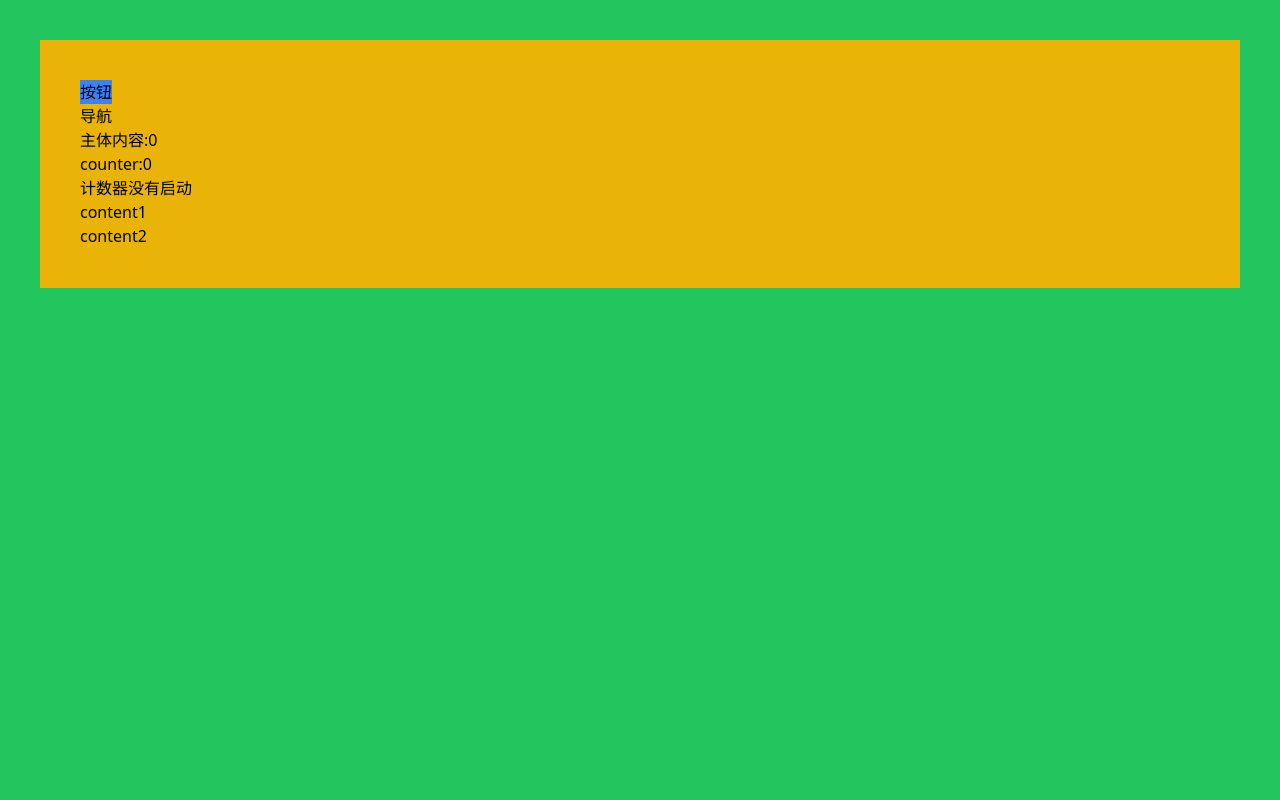
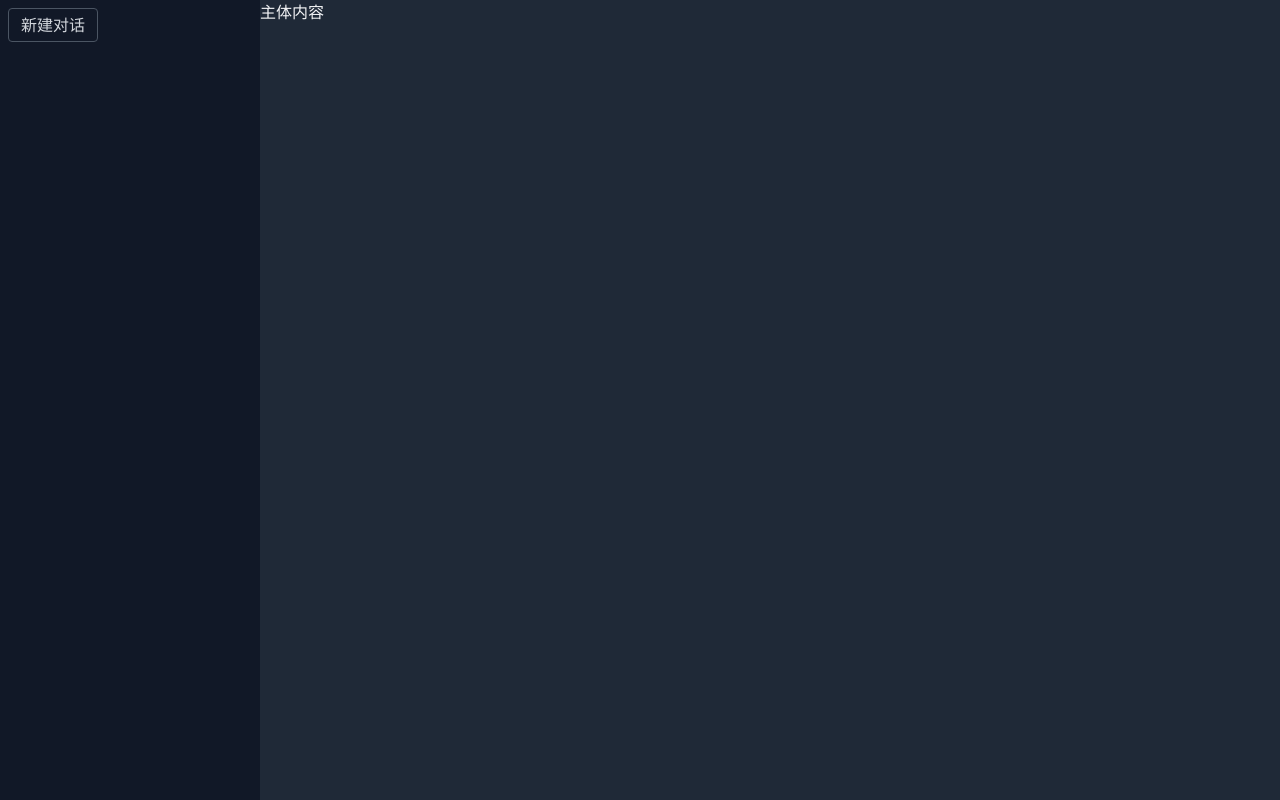
Before and after one commit to sijidouaaaaa/react-next-chatgpt-app, a Next.js app: page / in a window 1280 px wide. Built offline with nearby package versions, Linux system fonts and the light colour scheme.

Commit message:
feat:tcss and button

```diff
--- a/app/globals.css
+++ b/app/globals.css
@@ -1,3 +1,9 @@
 @tailwind base;
 @tailwind components;
 @tailwind utilities;
+
+html,
+body {
+  height: 100%;
+  font-size: 16px;
+}
--- a/app/layout.tsx
+++ b/app/layout.tsx
@@ -14,7 +14,9 @@
 }) {
   return (
     <html lang="en">
-      <body className='bg-green-500 p-10'>{children}</body>
+      <body
+      className='dark' //手动切换系统颜色 dark
+      >{children}</body>
     </html>
   )
 }
--- a/app/page.tsx
+++ b/app/page.tsx
@@ -1,35 +1,16 @@
-"use client"
-
-import React, { use, useState } from 'react'
+import React from 'react'
 import Main from '@/components/home/Main'
 import Navigation from '@/components/home/Navigation'
 
 export default function Home() {
 
-  const [counter,setCounter]=useState({value:0})
-  const list = [
-    {id:1,value:'content1'},
-    {id:2,value:'content2'},
-  ]
-  const handleClick = ()=>{
-    // counter.value++
-    setCounter((c)=>({ ...c, value: c.value + 1 }))
-    alert("click:"+counter.value)
-  }
+
   return (
-    <div className="bg-yellow-500 p-10">
-    <button className='bg-blue-500' onClick={handleClick}>按钮</button>
+    <div className="h-full flex">
+
       <Navigation/>
-      <Main counter={counter.value}/>
-      counter:{counter.value}
-      {
-         counter.value ===0?<p> 计数器没有启动</p>:<p> 计数器已经启动{counter.value}</p>
-      }
-      <ul>
-        {list.map((item)=>{
-           return <li key={item.id}>{item.value}</li>
-        })}
-      </ul>
+      <Main />
+
     </div>
   )
 }
--- /dev/null
+++ b/components/common/Button.tsx
@@ -0,0 +1,14 @@
+import {ComponentPropsWithRef} from 'react'
+
+
+export default function Button({
+    children,
+    className,
+    ...props
+}:ComponentPropsWithRef<"button">) {
+  return (
+    <button className={`border border-gray-600 rounded px-3 py-1 hover:bg-gray-800 active:bg-gray-700 `}>
+     {children}
+    </button>
+  )
+}
--- a/components/home/Main.tsx
+++ b/components/home/Main.tsx
@@ -1,11 +1,9 @@
-interface IMainProps{
-    counter: number
-}
-export default function  Main(props:IMainProps){
-    const {counter} = props
+
+export default function  Main(){
+
   return (
-    <main>
-      <h1>主体内容:{counter}</h1>
+    <main className="flex-1 bg-white text-gray-900 dark:bg-gray-800 dark:text-gray-100">
+     主体内容
     </main>
   )
 }
--- a/components/home/Navigation.tsx
+++ b/components/home/Navigation.tsx
@@ -1,7 +1,9 @@
+import Button from "../common/Button";
+
 export default function  Navigation(){
     return (
-      <nav>
-        导航
+      <nav className="h-full w-[260px] bg-gray-900 text-gray-300 p-2">
+       <Button>新建对话</Button>
       </nav>
     )
   }
--- a/tailwind.config.js
+++ b/tailwind.config.js
@@ -1,5 +1,6 @@
 /** @type {import('tailwindcss').Config} */
 module.exports = {
+  darkMode: 'class',
   content: [
     './pages/**/*.{js,ts,jsx,tsx,mdx}',
     './components/**/*.{js,ts,jsx,tsx,mdx}',
@@ -7,11 +8,7 @@
   ],
   theme: {
     extend: {
-      backgroundImage: {
-        'gradient-radial': 'radial-gradient(var(--tw-gradient-stops))',
-        'gradient-conic':
-          'conic-gradient(from 180deg at 50% 50%, var(--tw-gradient-stops))',
-      },
+
     },
   },
   plugins: [],
```
